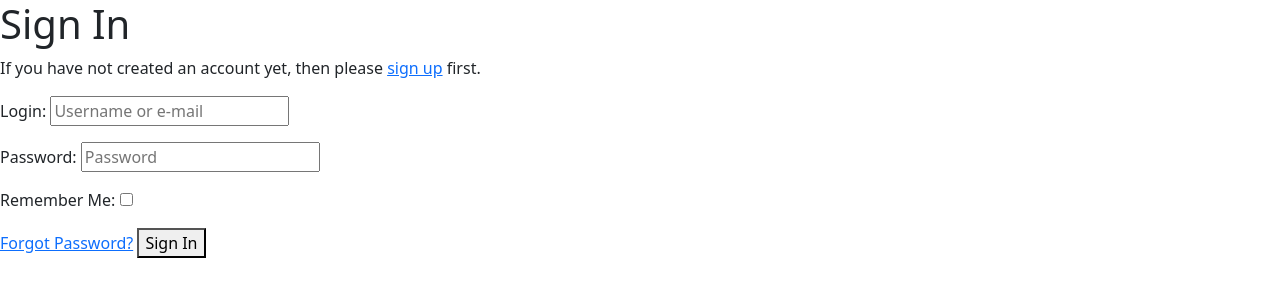
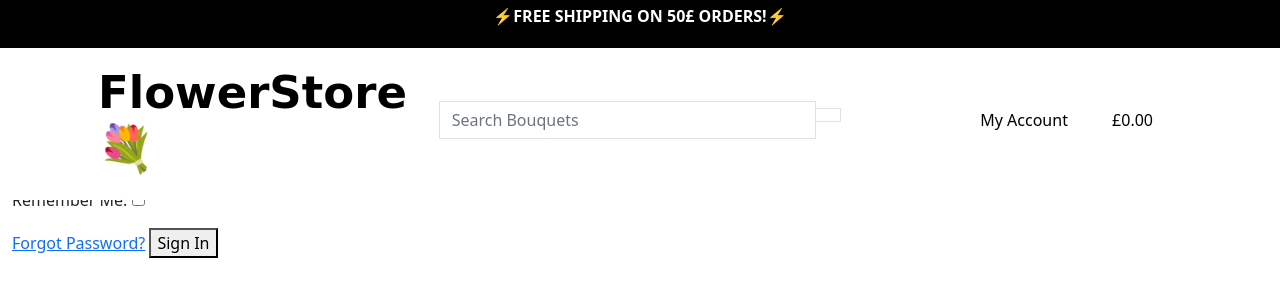
Before and after one commit to YOSTINA-dh/flower_store, a Django app: page /accounts/login/ in a window 1280 px wide. Shown: the top 300 px of the page. Run offline with Django 3.2, Linux system fonts and the light colour scheme; some libraries are stand-ins or nearby versions.

Commit message:
Addedmain page header

```diff
--- a/templates/base.html
+++ b/templates/base.html
@@ -32,8 +32,101 @@
 
     <title>FlowerStore{% block extra_title %}{% endblock %}</title>
   </head>
+
   <body>
-    <header class="container-fluid fixed-top"></header>
+    <header class="container-fluid fixed-top">
+    <header class="container-fluid fixed-top">
+        <!----BANNER FREE SHIPPING-->
+
+        <div class="row black-banner py-1" style="background-color: black;">
+            <div class="col-12">
+                <p class="text-center text-white">
+                    <strong> &#9889;FREE SHIPPING ON 50£ ORDERS!&#9889; </strong>
+                </p>
+            </div>
+        </div>
+
+        <div id="topnav" class="row pt-lg-2 d-none d-lg-flex" style="background-color: white;">
+            <div class="col-12 col-lg-4 my-auto py-1 py-lg-0">
+                <a href="{% url 'home' %}" class="nav-link main-logo-link">
+                    <h2 class="logo-font text-black my-0"
+                        style="text-decoration: none; color: black; font-size: 45px; padding-left: 70px;"><strong
+                            style="font-family: 'Homemade Apple', cursive;">FlowerStore &#128144;</strong> </h2>
+                </a>
+            </div>
+
+
+            <div class="col-12 col-lg-4 my-auto py-1 py-lg-0">
+                <form method="GET" action="{% url 'products' %}">
+                    <div class="input-group w-100">
+                        <input class="form-control border border-black rounded-0" type="text" name="q"
+                            placeholder="Search Bouquets">
+                        <div class="input-group-append">
+                            <button class="form-control btn text-black border border-black rounded-0" type="submit"
+                                id="search-button">
+                                <span class="icon">
+                                    <i class="fas fa-search"></i>
+                                </span>
+                            </button>
+                        </div>
+                    </div>
+                </form>
+            </div>
+            <div class="col-12 col-lg-4 my-auto py-1 py-lg-0">
+
+                <ul class="list-inline list-unstyled text-center text-lg-right my-0">
+                    <li class="list-inline-item dropdown">
+                        <a class="text-black nav-link" href="#" id="user-options" data-toggle="dropdown"
+                            aria-haspopup="true" aria-expanded="false">
+                            <div class="text-center">
+                                <div><i class="fas fa-user fa-lg"></i></div>
+                                <p class="my-0">My Account</p>
+                            </div>
+                        </a>
+                        <div class="dropdown-menu border-0" aria-labelledby="user-options">
+                            {% if request.user.is_authenticated %}
+                            {% if request.user.is_superuser %}
+                            <a href="{% url 'add_product' %}" class="dropdown-item">Product Management</a>
+                            {% endif %}
+                            <a href="{% url 'profile' %}" class="dropdown-item">Profile</a>
+                            <a href="{% url 'account_logout' %}" class="dropdown-item">Logout</a>
+                            {% else %}
+                            <a href="{% url 'account_signup' %}" class="dropdown-item">Register</a>
+                            <a href="{% url 'account_login' %}" class="dropdown-item">Login</a>
+                            {% endif %}
+                        </div>
+                    </li>
+                    <li class="list-inline-item">
+                        <a class="{% if grand_total %}text-black {% else %}text-black{% endif %} nav-link"
+                            href="{% url 'view_bag' %}">
+                            <div class="text-center">
+                                <div><i class="fas fa-shopping-bag fa-lg"></i></div>
+                                <p class="my-0">
+                                    {% if grand_total %}
+                                    £{{ grand_total|floatformat:2 }}
+                                    {% else %}
+                                    £0.00
+                                    {% endif %}
+                                </p>
+                            </div>
+                        </a>
+                    </li>
+                </ul>
+            </div>
+
+        </div>
+
+        <div class="row bg-white">
+            <nav class="navbar navbar-expand-lg navbar-light w-100">
+                <button class="navbar-toggler" type="button" data-toggle="collapse" data-target="#main-nav"
+                    aria-controls="main-nav" aria-expanded="false" aria-label="Toggle navigation">
+                    <span class="navbar-toggler-icon"></span>
+                </button>
+                {% include 'includes/mobile-top-header.html' %}
+                {% include 'includes/main-nav.html' %}
+            </nav>
+        </div>
+    </header>
 
     {% if messages %}
         <div class="message-container"></div>
```
